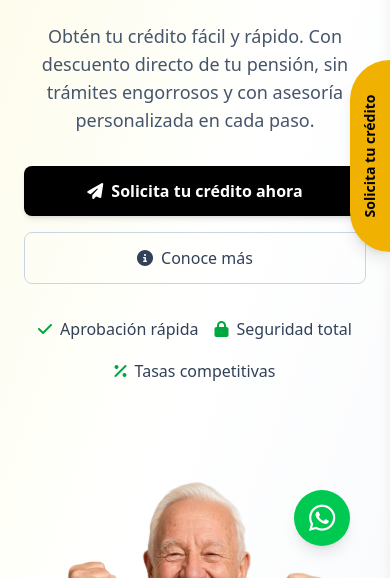
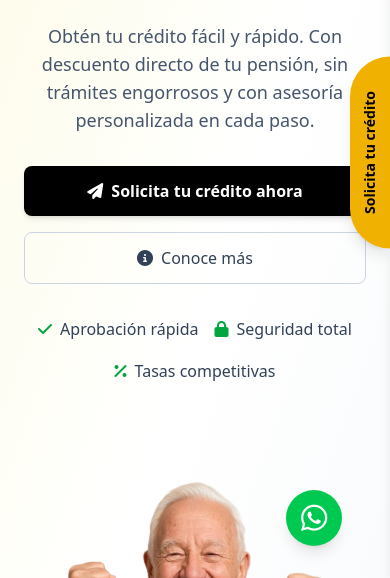
Before and after one commit to JhojanOMB/Finanworld, a plain HTML site: page index.html in a window 390 px wide. Shown: the part 266-844 px from the top of the page. Drawn offline with nearby package versions, Linux system fonts and the light colour scheme.

Commit message:
Ajuste botones laterales

```diff
--- a/index.html
+++ b/index.html
@@ -558,7 +558,7 @@
 </footer>
 
 <!-- BOTONES FLOTANTES -->
-<div class="fixed bottom-8 right-10 sm:right-6 md:right-8 flex flex-col gap-4 z-50">
+<div class="fixed bottom-8 right-12 sm:right-2 md:right-8 flex flex-col gap-4 z-50">
   <!-- Botón flotante WhatsApp -->
   <a id="waButton" href="#" target="_blank" class="group">
     <div class="bg-green-500 hover:bg-green-600 rounded-full shadow-lg p-2 flex items-center justify-center w-14 h-14 relative">
@@ -574,13 +574,14 @@
 <!-- BOTÓN LATERAL CENTRADO -->
 <div class="fixed top-1/2 right-0 transform -translate-y-1/2 z-50">
   <button id="openContactLateral" class="group">
-    <div class="bg-yellow-500 hover:bg-yellow-600 rounded-s-full shadow-lg flex items-center justify-center w-10 h-48 relative">
-      <p class="text-black text-sm font-semibold -rotate-90 whitespace-nowrap">
+    <div class="bg-yellow-500 hover:bg-yellow-600 rounded-s-full shadow-lg w-10 h-48 relative flex items-center justify-center">
+      <span class="absolute text-black text-sm font-semibold -rotate-90 whitespace-nowrap">
         Solicita tu crédito
-      </p>
+      </span>
     </div>
   </button>
 </div>
+
 
 
 <!-- SLIDE OVER CONTACT (OFFCANVAS) -->
```
